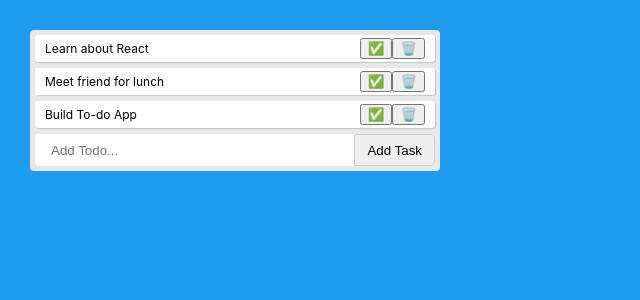
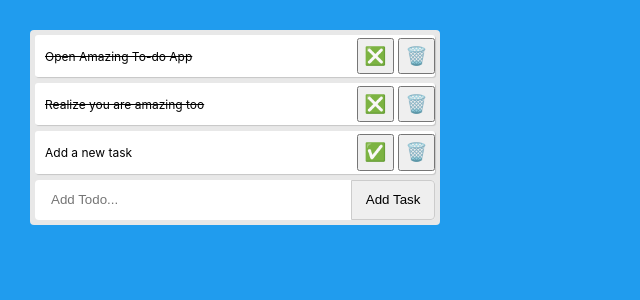
Before and after one commit to thepedroferrari/typescript-hooks-to-do, a React (Create React App) app: page / in a window 1280 px wide. Shown: the top 300 px of the page, without its empty margins (0-640 px from the left). Built offline with nearby package versions, Linux system fonts and the light colour scheme.

Commit message:
Adjust sizes and default names

```diff
--- a/src/App.css
+++ b/src/App.css
@@ -23,13 +23,19 @@ body {
 .todo {
   background: #fff;
   box-shadow: 1px 1px 1px rgba(0, 0, 0, 0.15);
-  padding: 3px 10px;
+  padding: 3px 0 3px 10px;
   font-size: 12px;
   margin-bottom: 6px;
   border-radius: 3px;
   display: flex;
   align-items: center;
   justify-content: space-between;
+}
+
+.action {
+  padding: 0.35rem;
+  font-size: 1.1rem;
+  margin-left: 0.25rem;
 }
 
 form {
@@ -43,7 +49,7 @@ form {
   border-radius: 4px;
   box-shadow: none;
   padding: 1rem;
-  height: 2.25em;
+  height: 2.5rem;
 }
 
 .submit {
@@ -52,7 +58,7 @@ form {
   height: 100%;
   border-radius: 0 4px 4px 0;
   border: 1px solid #ccc;
-  padding: 0 0.75rem;
+  padding: 0 0.85rem;
 }
 
 .submit:hover {
--- a/src/App.tsx
+++ b/src/App.tsx
@@ -22,11 +22,12 @@ function Todo({ todo, index, completeTodo, removeTodo }: ITodoComponent) {
     >
       {todo.text}
       <div>
-        <button onClick={() => completeTodo(index)}>
+        <button className="action" onClick={() => completeTodo(index)}>
           {todo.isCompleted ? '❎' : '✅'}
         </button>
-
-        <button onClick={() => removeTodo(index)}>🗑️</button>
+        <button className="action" onClick={() => removeTodo(index)}>
+          🗑️
+        </button>
       </div>
     </div>
   )
@@ -63,15 +64,15 @@ const TodoForm = ({ addTodo }: any): any => {
 function App() {
   const [todos, setTodos] = useState([
     {
-      text: 'Learn about React',
-      isCompleted: false
+      text: 'Open Amazing To-do App',
+      isCompleted: true
     },
     {
-      text: 'Meet friend for lunch',
-      isCompleted: false
+      text: 'Realize you are amazing too',
+      isCompleted: true
     },
     {
-      text: 'Build To-do App',
+      text: 'Add a new task',
       isCompleted: false
     }
   ])
```
Also changed, not shown: package.json (+5 -7 lines), public/manifest.json.
